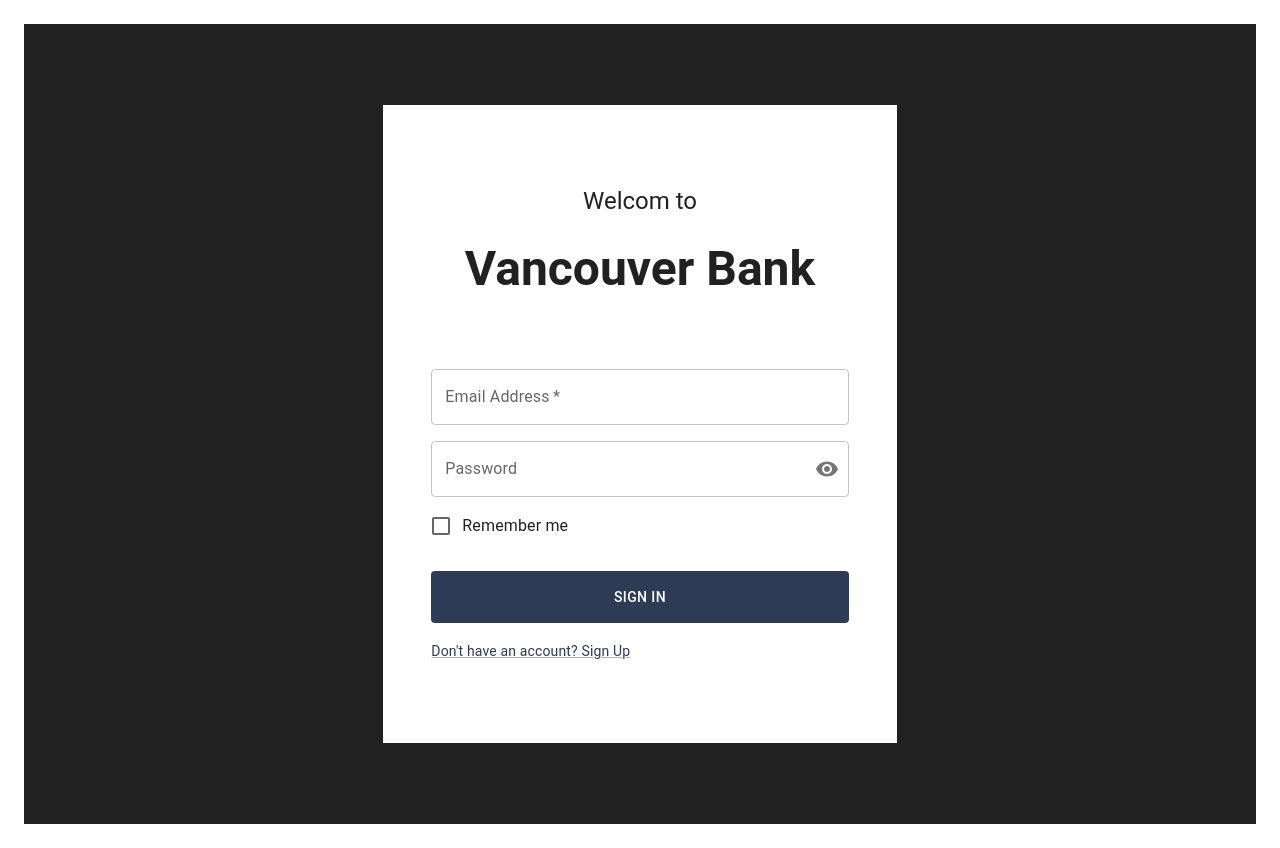
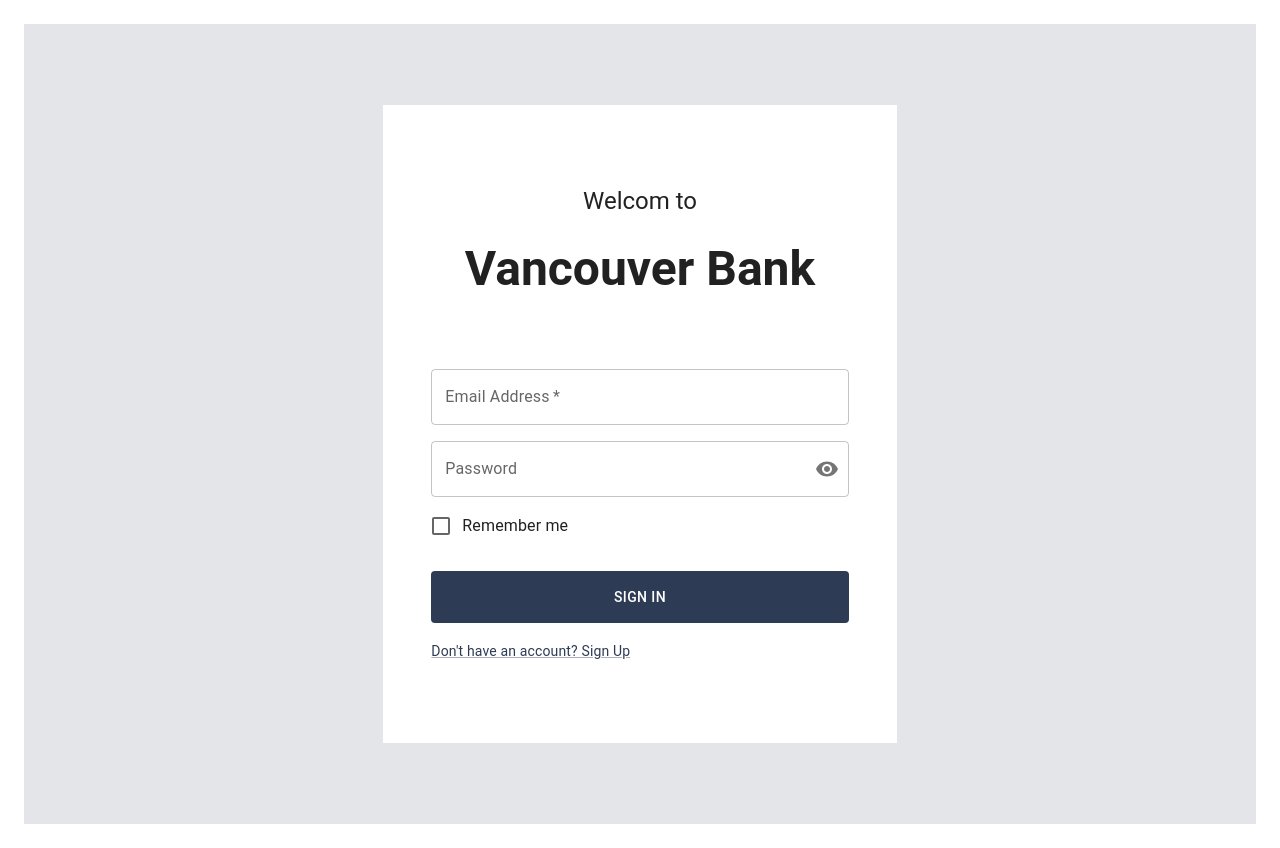
Before and after one commit to we-succeed/vb, a React (Create React App) app in the folder client/: page /login in a window 1280 px wide. Built offline with nearby package versions, Linux system fonts and the light colour scheme.

Commit message:
done for styling of Sign in and up

```diff
--- a/client/src/pages/Login.js
+++ b/client/src/pages/Login.js
@@ -23,10 +23,7 @@ const useStyles = makeStyles((theme) => ({
         backgroundRepeat: "no-repeat",
         backgroundPosition: "center",
         backgroundSize: "cover",
-        backgroundColor:
-            theme.palette.type === "light"
-                ? theme.palette.grey[50]
-                : theme.palette.grey[900],
+        backgroundColor:"#2e3b5521",
         display: "flex",
         alignItems: "center",
         justifyContent: "center",
--- a/client/src/pages/SignUp.js
+++ b/client/src/pages/SignUp.js
@@ -2,14 +2,12 @@ import React, { useState } from 'react';
 import axios from 'axios';
 import Link from '@mui/material/Link';
 import Grid from '@mui/material/Grid';
-import Container from '@mui/material/Container';
 import { API_ADD_USER } from '../utils/APIs';
 // import Radio from '@mui/material/Radio';
 // import RadioGroup from '@mui/material/RadioGroup';
 // import FormControlLabel from '@mui/material/FormControlLabel';
 import FormControl from '@mui/material/FormControl';
 import VBInputField from "../components/shared-forms/VBInputField";
-import PageTitle from "../components/shared-forms/PageTitle";
 import VBButton from "../components/shared-forms/VBButton";
 import SnackbarAlert from "../components/shared-dialog/SnackbarAlert";
 import { Forms } from "../utils/Forms";
```
